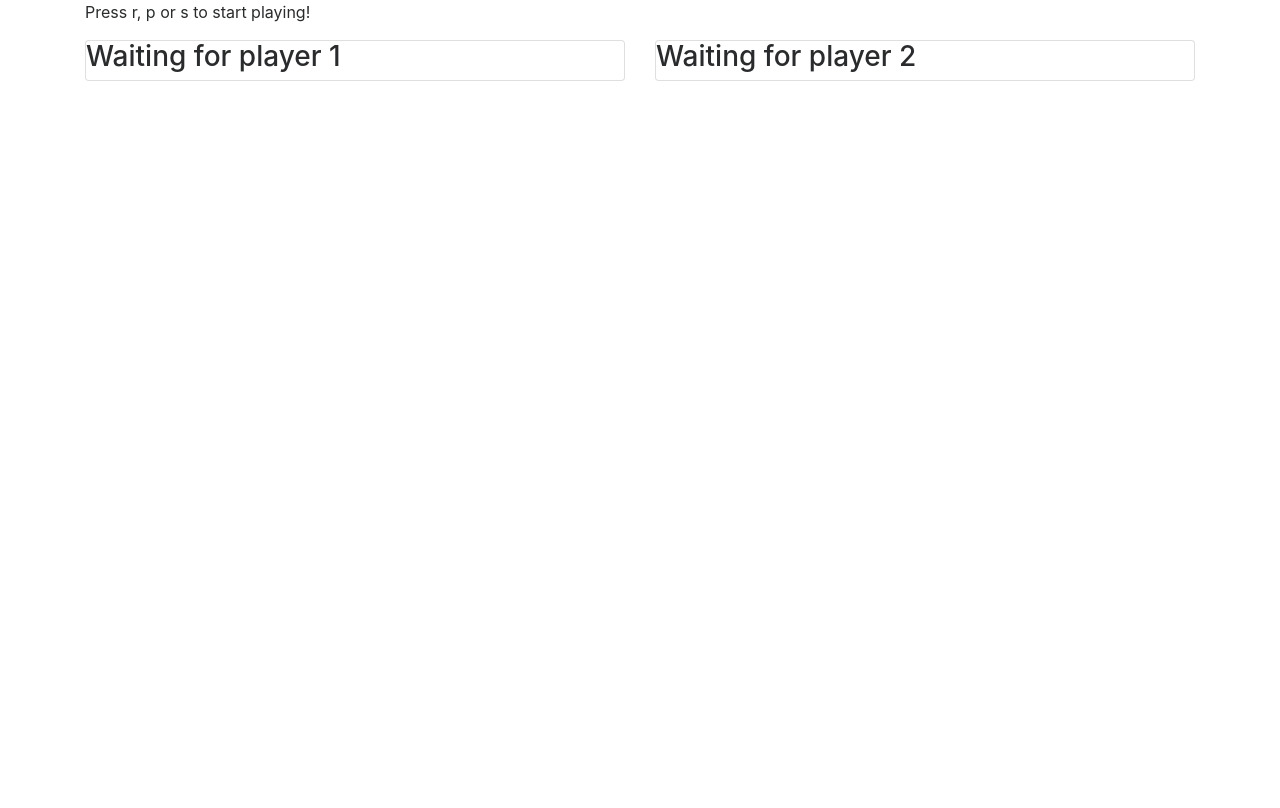
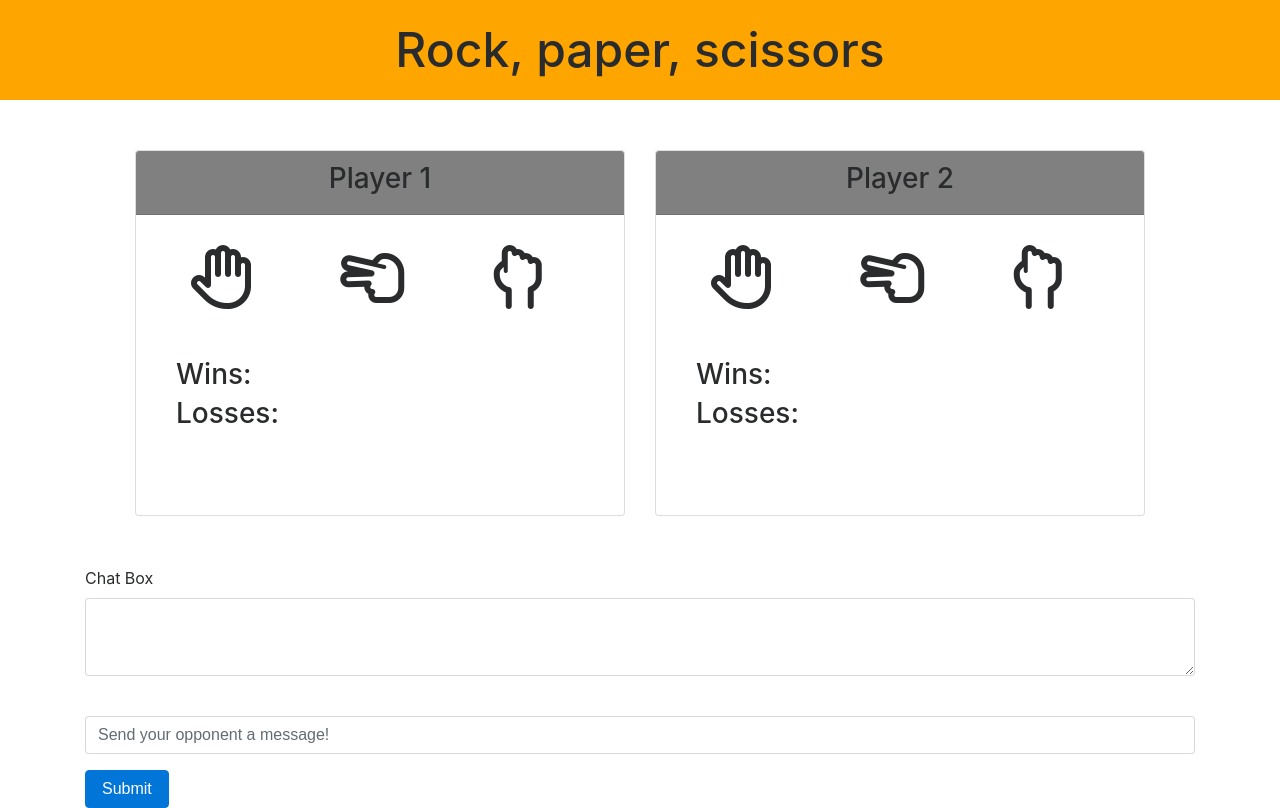
Before and after one commit to jjdaurora/firebase-game, a plain HTML site: page index.html in a window 1280 px wide. Drawn offline with nearby package versions, Linux system fonts and the light colour scheme; no server answers.

Commit message:
site interface complete

```diff
--- a/game.js
+++ b/game.js
@@ -9,59 +9,44 @@ var config = {
 
 firebase.initializeApp(config);
 
-
 var database = firebase.database();
-
 var playerOneExists = false;
 var playerTwoExists = false;
+var playerNum;
 
-var playerExists = new Firebase("https://rps-game-eb91f.firebaseio.com/players")
-ref.once("value", function(snapshot) {
+   if (playerOneExists) {
+      playerNum == 2
+    }
 
-     var playerSnapshot = snapshot.child(playerNum);
-
-});
-
-// var playerNum =
-
-//     if (playerOneExists) {
-//       playerNum == 2
-//     }
-
-//     else {
-//       playerNum == 1
-//     }
-
+    else {
+      playerNum == 1
+    }
 
 var playerRef = database.ref("/players/" + playerNum);
 
 // Creates player object. 'choice' is unnecessary here, but I left it in to be as complete as possible
 playerRef.set({
-  name: username,
+
+  name: "username",
   wins: 0,
   losses: 0,
-  choice: null
 });
 
 $(document).on("click", function() {
-  console.log("test");
   playerRef.push({
-      choice: 1//choice variable ,
+      choice: 1,//choice variable ,
       wins: 1, //wins variable
       losses: 1, //losses variable
       name: 1 //names variable,
       // dateAdded: firebase.ServerValue.TIMESTAMP
   });
-}
+});
 
-// This function is run whenever the user presses a key.
-document.onkeyup = function(event) {
-  // Determines which key was pressed.
+$(document).onkeyup = function(event) {
+
   var playerOneGuess = event.key;
-  // Randomly chooses a choice from the options array. This is the Computer's guess.
+
   var playerTwoGuess = event.key;
-  // Reworked our code from last step to use "else if" instead of lots of if statements.
-  // This logic determines the outcome of the game (win/loss/tie), and increments the appropriate number
 
   if ((playerOneGuess === "r") || (playerOneGuess === "p") || (playerOneGuess === "s")) {
     if ((playerOneGuess === "r") && (playerTwoGuess === "s")) {
@@ -80,17 +65,13 @@ document.onkeyup = function(event) {
       ties++;
     }
 
-// push results to firebase
-
-
-// Creating a variable to hold our new HTML. Our HTML now keeps track of the user and computer guesses, and wins/losses/ties.
     var html =
       "<p>You chose: " + playerOneGuess + "</p>" +
       "<p>The computer chose: " + playerTwoGuess + "</p>" +
       "<p>wins: " + wins + "</p>" +
       "<p>losses: " + losses + "</p>" +
       "<p>ties: " + ties + "</p>";
-    // Set the inner HTML contents of the #game div to our html string
+
     document.querySelector("#game").innerHTML = html;
   }
 };
--- a/index.html
+++ b/index.html
@@ -3,34 +3,110 @@
 <head>
   <meta charset="UTF-8">
   <title>Rock Paper Scissors Part 7</title>
+
   <link rel="stylesheet" href="https://maxcdn.bootstrapcdn.com/bootstrap/4.0.0-alpha.6/css/bootstrap.min.css" integrity="sha384-rwoIResjU2yc3z8GV/NPeZWAv56rSmLldC3R/AZzGRnGxQQKnKkoFVhFQhNUwEyJ" crossorigin="anonymous">
+
+  <script src="https://use.fontawesome.com/129261c3b8.js"></script>
+
+  <script src="https://www.gstatic.com/firebasejs/4.7.0/firebase.js"></script>
+
+  <script src="https://code.jquery.com/jquery-3.2.1.js"
+  integrity="sha256-DZAnKJ/6XZ9si04Hgrsxu/8s717jcIzLy3oi35EouyE="
+  crossorigin="anonymous"></script>
+
+  <link rel="stylesheet" type="text/css" href="styles.css">
+
 </head>
+
 <body>
+
+<nav class="navbar navbar-light bg-faded">
+  <h1 class="nav-header">Rock, paper, scissors</h1>
+</nav>
+
+</nav>
 
 <div class="container">
 
-  <div id="game">
-    <p>Press r, p or s to start playing!</p>
+  <section id="game">
+
+  <div class="row">
+    <div class="col col-xs-2 col-md-6">
+      <div class="card">
+          <div class="card-header"><h3>Player 1</h3></div>
+          <div class="card-body" id="player-1">
+            <div class="row game-icons">
+              <div class="col-sm-0 col-md-4">
+                <i class="fa fa-hand-paper-o fa-4x" aria-hidden="true"></i>
               </div>
-
-  <section class="row">
-    <div class="col col-xs-6">
-      <div class="card">
-         <div id="player-1">
-             <h3>Waiting for player 1</h3>
+              <div class="col-xs-1 col-sm-0 col-md-4">
+                <i class="fa fa-hand-scissors-o fa-4x" aria-hidden="true"></i>
+              </div>
+              <div class="col-xs-1 col-sm-0 col-md-4">
+                <i class="fa fa-hand-rock-o fa-4x" aria-hidden="true"></i>
+              </div>
+              <div class="player-score" id="player-1-count">
+                <div class="row">
+                    <div class="col-xs-1 col-sm-0 col-md-6">
+                      <h3>Wins: </h3>
+                      <h3>Losses: </h3>
+                    </div>
+                  </div>
+              </div>
+            </div>
           </div>
       </div>
     </div>
 
     <div class="col col-xs-6">
       <div class="card">
-           <div id="player-2">
-               <h3>Waiting for player 2</h3>
+          <div class="card-header"><h3>Player 2</h3></div>
+            <div class="card-body" id="player-2">
+             <div class="row game-icons">
+              <div class="col-sm-0 col-md-4">
+                <i class="fa fa-hand-paper-o fa-4x" aria-hidden="true"></i>
+              </div>
+              <div class="col-sm-0 col-md-4">
+                <i class="fa fa-hand-scissors-o fa-4x" aria-hidden="true"></i>
+              </div>
+              <div class="col-sm-0 col-md-4">
+                <i class="fa fa-hand-rock-o fa-4x" aria-hidden="true"></i>
+              </div>
+              <div class="player-score" id="player-2-count">
+                <div class="row">
+                  <div class="col-md-3">
+                    <h3>Wins: </h3>
+                    <h3>Losses: </h3>
+                  </div>
+                </div>
+            </div>
+          </div>
         </div>
       </div>
     </div>
 
   </section>
+
+  <form>
+
+  <div class="form-group">
+    <label for="chat-area">Chat Box</label>
+    <textarea class="form-control" id="exampleTextarea" rows="3"></textarea>
+  </div>
+
+  <div class="form-group">
+    <label for="comment"></label>
+    <input type="text" class="form-control" id="exampleInputEmail1" aria-describedby="emailHelp" placeholder="Send your opponent a message!">
+  </div>
+
+
+  <button type="submit" class="btn btn-primary">Submit</button>
+  </form>
+  </section>
+
+  </div>
+
+ </div>
 
 </div>
 
--- a/styles.css
+++ b/styles.css
@@ -1,3 +1,43 @@
-#player-1 {
+.navbar {
+	height: 100px;
+	text-align: center;
+	background-color: orange;
+}
+
+.nav-header {
+	margin: auto;
+	font-size: 3.0em;
+}
+
+#game {
+ 	margin: 50px;
+}
+
+#player-1, #player-2 {
+	height: 300px;
+}
+
+
+.card-header {
+	background-color: gray;
 	text-align: center;
 }
+
+.game-icons {
+
+	margin: 30px 0px 40px 40px;
+
+}
+
+.player-score {
+	text-align: center;
+	padding-top: 50px;
+}
+
+@media only screen and (max-width: 767px) {
+
+	.player-score {
+		padding-top: 0px;
+    }
+
+}
```
Lines whose indentation alone changed are shown as unchanged.
